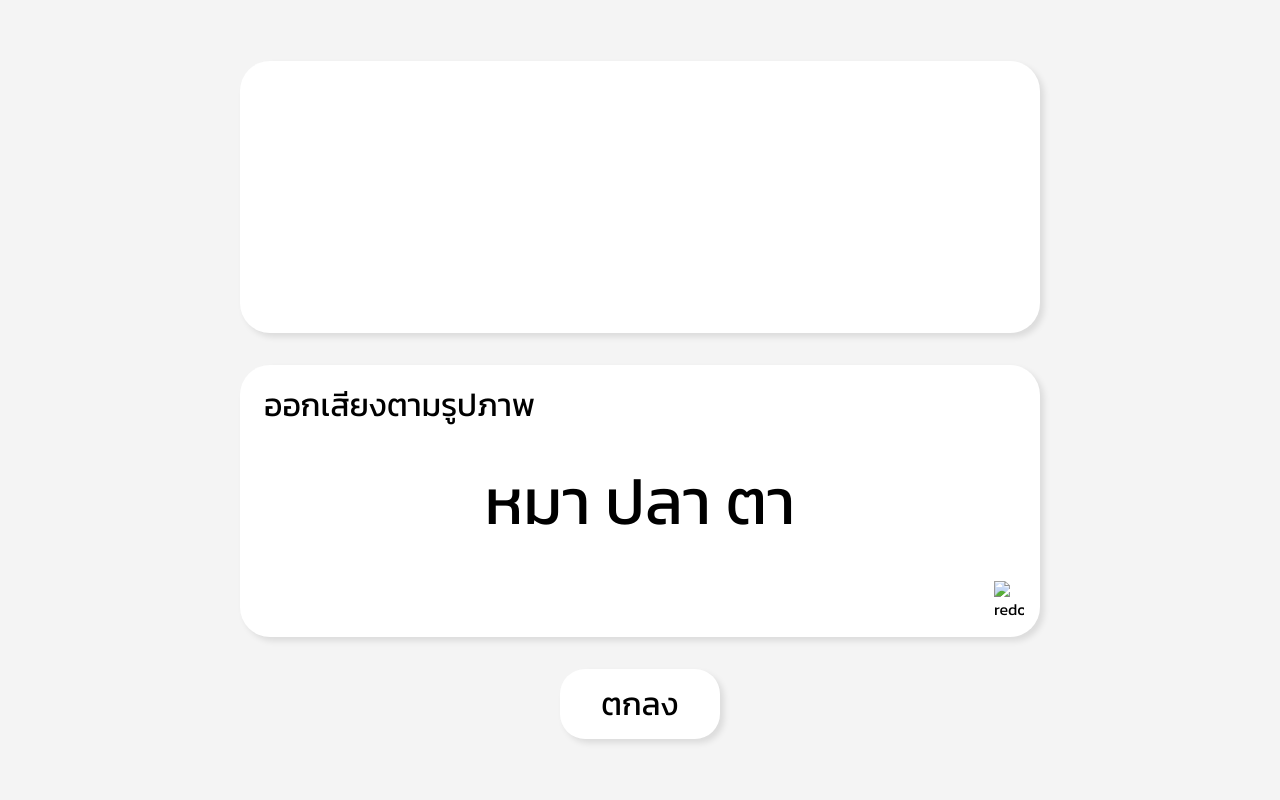
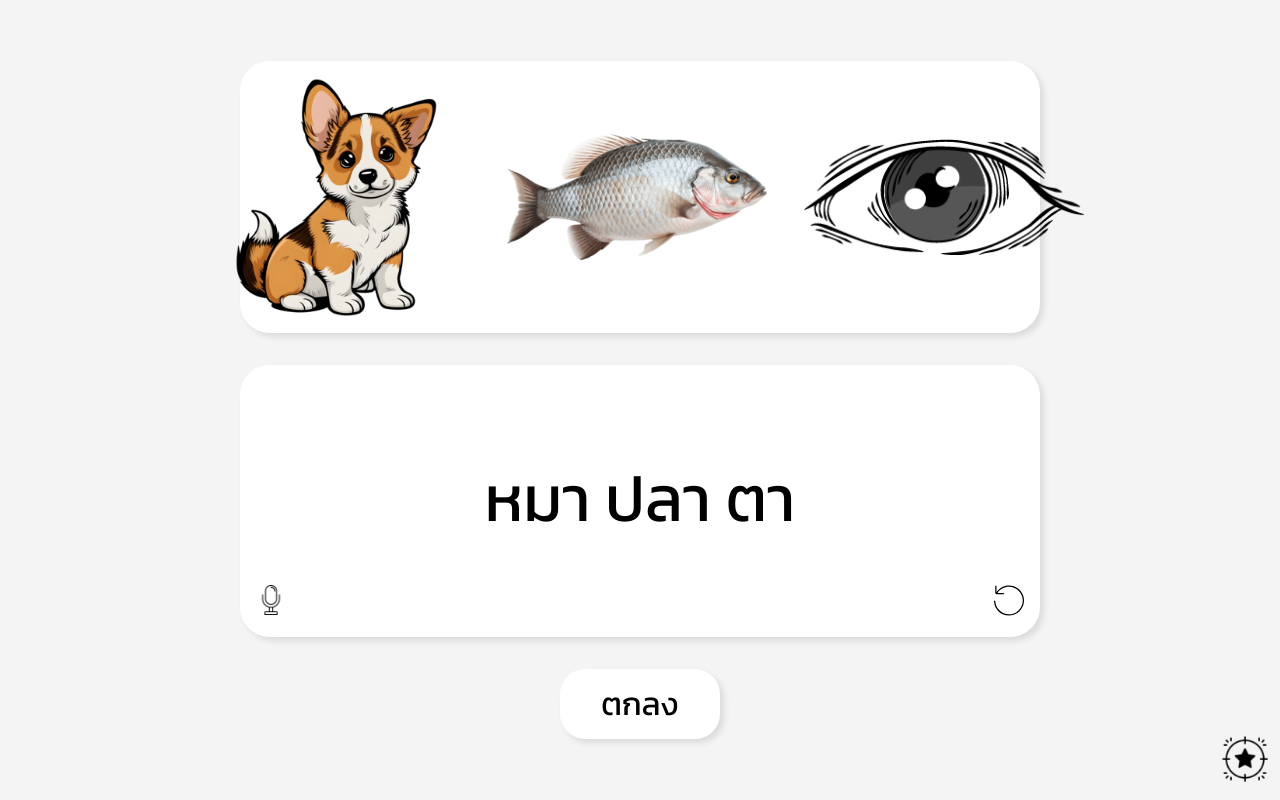
Before and after one commit to nuannim/miau, a plain HTML site: page front/twist2.html in a window 1280 px wide. Drawn offline with Linux system fonts and the light colour scheme; files that its build step writes are made by us from their sources.

Commit message:
update twist2.html
ใช้ได้ไหมก็ไม่รู้อันนี้ แต่ commit ไปก่อน

```diff
--- a/front/twist2.html
+++ b/front/twist2.html
@@ -3,7 +3,7 @@
 <head>
     <meta charset="UTF-8">
     <meta name="viewport" content="width=device-width, initial-scale=1.0">
-    <link rel="stylesheet" href="twist.css">
+    <link rel="stylesheet" href="css/twist.css">
     <link href='https://fonts.googleapis.com/css?family=Kanit' rel='stylesheet'>
     <link rel="preconnect" href="https://fonts.googleapis.com">
     <link rel="preconnect" href="https://fonts.gstatic.com" crossorigin>
@@ -13,25 +13,25 @@
     <main>
         <div class="box" id="example">
             <div id="e-sentence">
-                <img src="/front/dog.png" alt="">
-                <img src="/front/fish.png" alt="">
-                <img src="/front/eye.png" alt="">
+                <img src="/front/images/dog.png" alt="">
+                <img src="/images/fish.png" alt="">
+                <img src="/front/images/eye.png" alt="">
             </div>
         </div>
         <div class="box" id="result">
             <div class="text">
-                <div id="prop">ออกเสียงตามรูปภาพ</div>
+                <div id="prop"></div>
             </div>
             <div id="r-sentence">หมา ปลา ตา</div>
             <div id="redo">
                 <div id="mic">
-                    <img src="/front/mic_8473359.png" alt="">
+                    <img src="/front/images/mic_8473359.png" alt="">
                 </div>
-                <img src="/front/undo_7435085.svg" alt="redo">
+                <img src="/front/images/undo_7435085.svg" alt="redo">
             </div>
         </div>
         <div id="done">ตกลง</div>
-        <div class="archive" onclick="togglePopup()"><img src="/front/target_11091578.png" alt=""></div>
+        <div class="archive" onclick="togglePopup()"><img src="/front/images/target_11091578.png" alt=""></div>
         <div id="popup" class="popup">
             <div class="popup-content">
                 <span class="close" onclick="togglePopup()">&times;</span>
```
Also changed, not shown: 1 other file.
